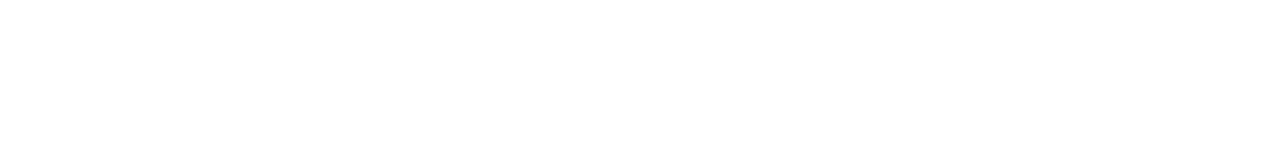
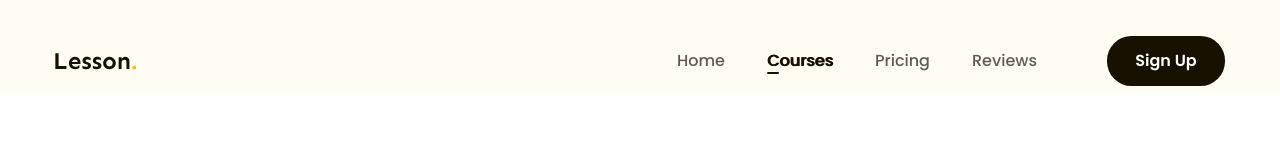
Before and after one commit to trannhatanhDev/project-2, a plain HTML site: page index.html in a window 1280 px wide. Shown: the top 160 px of the page. Drawn offline with Linux system fonts and the light colour scheme.

Commit message:
Header section

```diff
--- /dev/null
+++ b/assets/css/reset.css
@@ -0,0 +1,129 @@
+/* http://meyerweb.com/eric/tools/css/reset/
+   v2.0 | 20110126
+   License: none (public domain)
+*/
+
+html,
+body,
+div,
+span,
+applet,
+object,
+iframe,
+h1,
+h2,
+h3,
+h4,
+h5,
+h6,
+p,
+blockquote,
+pre,
+a,
+abbr,
+acronym,
+address,
+big,
+cite,
+code,
+del,
+dfn,
+em,
+img,
+ins,
+kbd,
+q,
+s,
+samp,
+small,
+strike,
+strong,
+sub,
+sup,
+tt,
+var,
+b,
+u,
+i,
+center,
+dl,
+dt,
+dd,
+ol,
+ul,
+li,
+fieldset,
+form,
+label,
+legend,
+table,
+caption,
+tbody,
+tfoot,
+thead,
+tr,
+th,
+td,
+article,
+aside,
+canvas,
+details,
+embed,
+figure,
+figcaption,
+footer,
+header,
+hgroup,
+menu,
+nav,
+output,
+ruby,
+section,
+summary,
+time,
+mark,
+audio,
+video {
+    margin: 0;
+    padding: 0;
+    border: 0;
+    font-size: 100%;
+    font: inherit;
+    vertical-align: baseline;
+}
+/* HTML5 display-role reset for older browsers */
+article,
+aside,
+details,
+figcaption,
+figure,
+footer,
+header,
+hgroup,
+menu,
+nav,
+section {
+    display: block;
+}
+body {
+    line-height: 1;
+}
+ol,
+ul {
+    list-style: none;
+}
+blockquote,
+q {
+    quotes: none;
+}
+blockquote:before,
+blockquote:after,
+q:before,
+q:after {
+    content: "";
+    content: none;
+}
+table {
+    border-collapse: collapse;
+    border-spacing: 0;
+}
--- /dev/null
+++ b/assets/css/styles.css
@@ -0,0 +1,96 @@
+* {
+    box-sizing: border-box;
+}
+
+html {
+    font-size: 62.5%;
+}
+
+body {
+    font-size: 1.6rem;
+    font-family: "Poppins", sans-serif;
+    /* font-family: 'Sen', sans-serif; */
+}
+
+/* Common */
+a {
+    text-decoration: none;
+}
+
+.btn {
+    display: inline-block;
+    min-width: 118px;
+    padding: 0 16px;
+    font-weight: 600;
+    font-size: 1.6rem;
+    text-align: center;
+    color: #fff;
+    background: #171100;
+    line-height: 50px;
+    border-radius: 24.5px;
+}
+
+.main-content {
+    width: 1170px;
+    max-width: calc(100% - 48px);
+    margin-left: auto;
+    margin-right: auto;
+}
+
+/* Header */
+.header {
+    background: #fffcf4;
+}
+
+.header.fixed {
+    position: sticky;
+    top: -28px;
+}
+
+.header .body {
+    display: flex;
+    align-items: center;
+    padding: 36px 0 8px;
+}
+
+.nav ul {
+    display: flex;
+}
+
+.nav {
+    margin-left: auto;
+}
+
+.nav a {
+    position: relative;
+    color: #5f5b53;
+    padding: 8px 21px;
+    font-family: Poppins;
+    font-size: 1.6rem;
+}
+
+.nav a:hover,
+.nav li.active a {
+    text-shadow: 1px 0 0 currentColor;
+    color: #171100;
+}
+
+.nav li.active a::after {
+    position: absolute;
+    content: "";
+    display: block;
+    left: 21px;
+    bottom: 6px;
+    width: 12px;
+    height: 2px;
+    border-radius: 1px;
+    background: #171100;
+}
+
+.header .sign-up-btn {
+    min-width: 144px;
+}
+
+.header .action {
+    margin-left: 49px;
+}
--- a/index.html
+++ b/index.html
@@ -3,7 +3,48 @@
     <head>
         <meta charset="UTF-8" />
         <meta name="viewport" content="width=device-width, initial-scale=1.0" />
-        <title>Document</title>
+        <title>Project 2</title>
+        <link rel="stylesheet" href="./assets/css/reset.css" />
+        <link rel="stylesheet" href="./assets/css/styles.css" />
+        <!-- Embed Fonts -->
+        <link rel="preconnect" href="https://fonts.googleapis.com" />
+        <link rel="preconnect" href="https://fonts.gstatic.com" crossorigin />
+        <link
+            href="https://fonts.googleapis.com/css2?family=Poppins:ital,wght@0,500;0,600;0,700;1,400&family=Sen:wght@700&display=swap"
+            rel="stylesheet"
+        />
     </head>
-    <body></body>
+    <body>
+        <main style="height: 5000px">
+            <header class="header fixed">
+                <div class="main-content">
+                    <div class="body">
+                        <!-- Logo -->
+                        <img src="./assets/img/logo.svg" alt="Lesson." />
+                        <!-- Nav -->
+                        <nav class="nav">
+                            <ul>
+                                <li>
+                                    <a href="">Home</a>
+                                </li>
+                                <li class="active">
+                                    <a href="">Courses</a>
+                                </li>
+                                <li>
+                                    <a href="">Pricing</a>
+                                </li>
+                                <li>
+                                    <a href="">Reviews</a>
+                                </li>
+                            </ul>
+                        </nav>
+                        <!-- Action -->
+                        <div class="action">
+                            <a href="#!" class="btn signup-btn">Sign Up</a>
+                        </div>
+                    </div>
+                </div>
+            </header>
+        </main>
+    </body>
 </html>
```
Also changed, not shown: assets/img/logo.svg (added).
